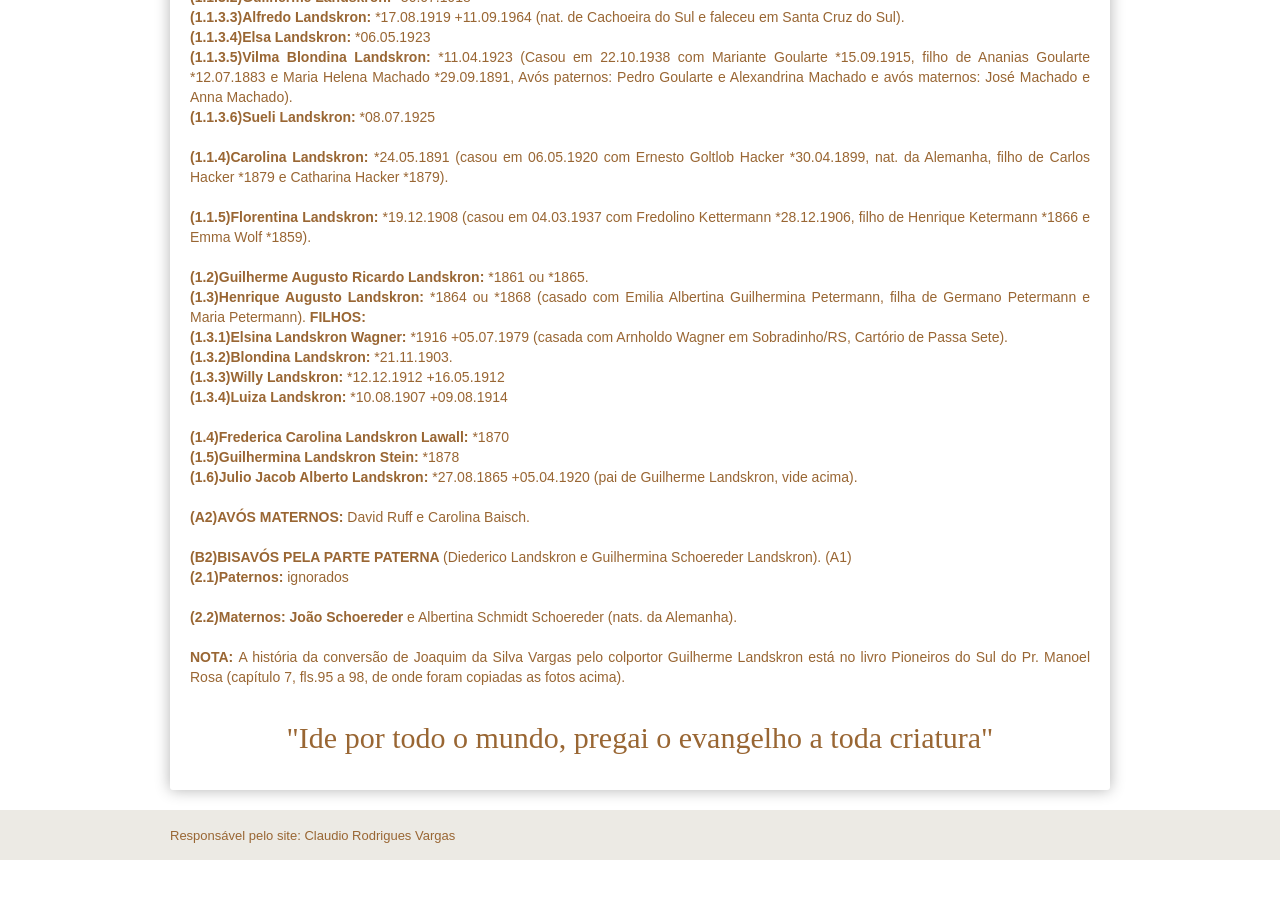
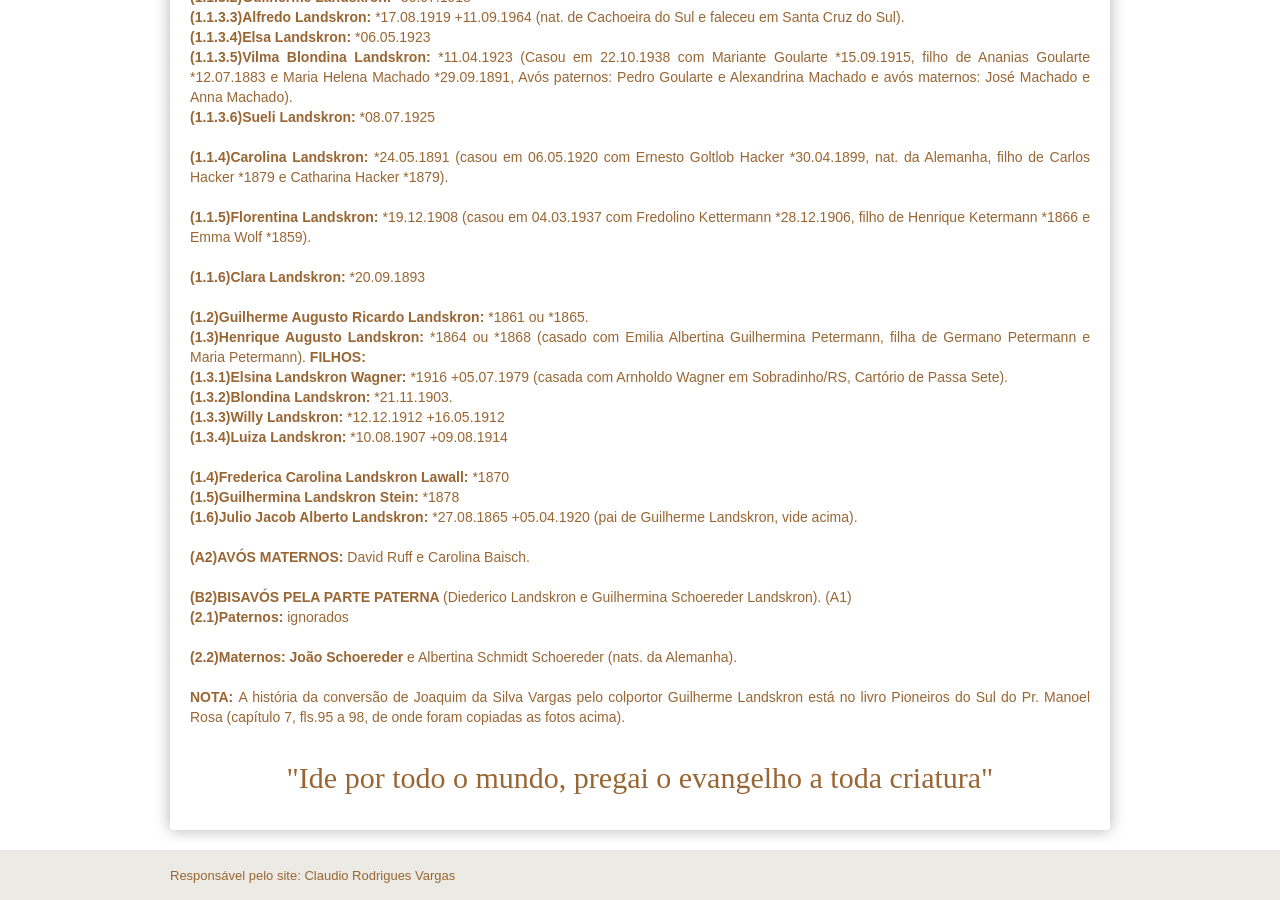
Before and after one commit to claudiovargas1955/claudiovargas1955.github.io, a Jekyll site: the page built from _pages/arvore-genealogica-de-guilherme landskron.html, in a window 1280 px wide and 900 px high, scrolled down 1865 px. Built offline with Jekyll 4.4.1, drawn with Linux system fonts in a browser that asks for light colours; some web fonts are replaced; before the commit the page ends 2725 px from its top, so only the background shows below that.

Commit message:
Update arvore-genealogica-de-guilherme landskron.html

```diff
--- a/_pages/arvore-genealogica-de-guilherme landskron.html
+++ b/_pages/arvore-genealogica-de-guilherme landskron.html
@@ -143,6 +143,8 @@ Carlos Hacker *1879 e Catharina Hacker *1879). <br><br>
 <b>(1.1.5)Florentina Landskron: </b>*19.12.1908 (casou em 04.03.1937 com Fredolino Kettermann *28.12.1906, filho de Henrique Ketermann
 *1866 e Emma Wolf *1859).<br><br>
 
+<b>(1.1.6)Clara Landskron: </b>*20.09.1893 <br><br>
+
 <b>(1.2)Guilherme Augusto Ricardo Landskron: </b>*1861 ou *1865.<br>
 
 <b>(1.3)Henrique Augusto Landskron: </b>*1864 ou *1868 (casado com Emilia Albertina Guilhermina Petermann, filha de Germano Petermann
```
